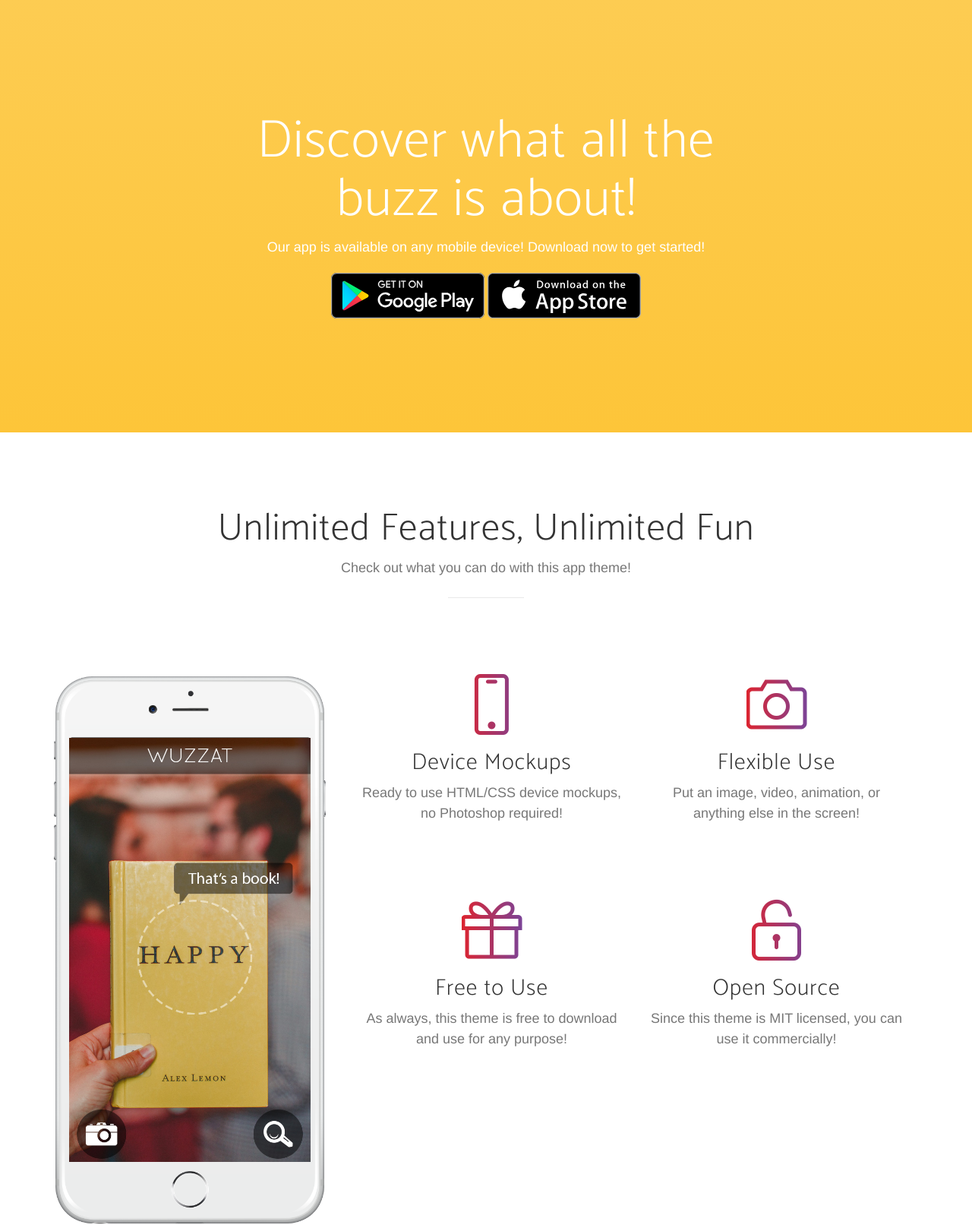
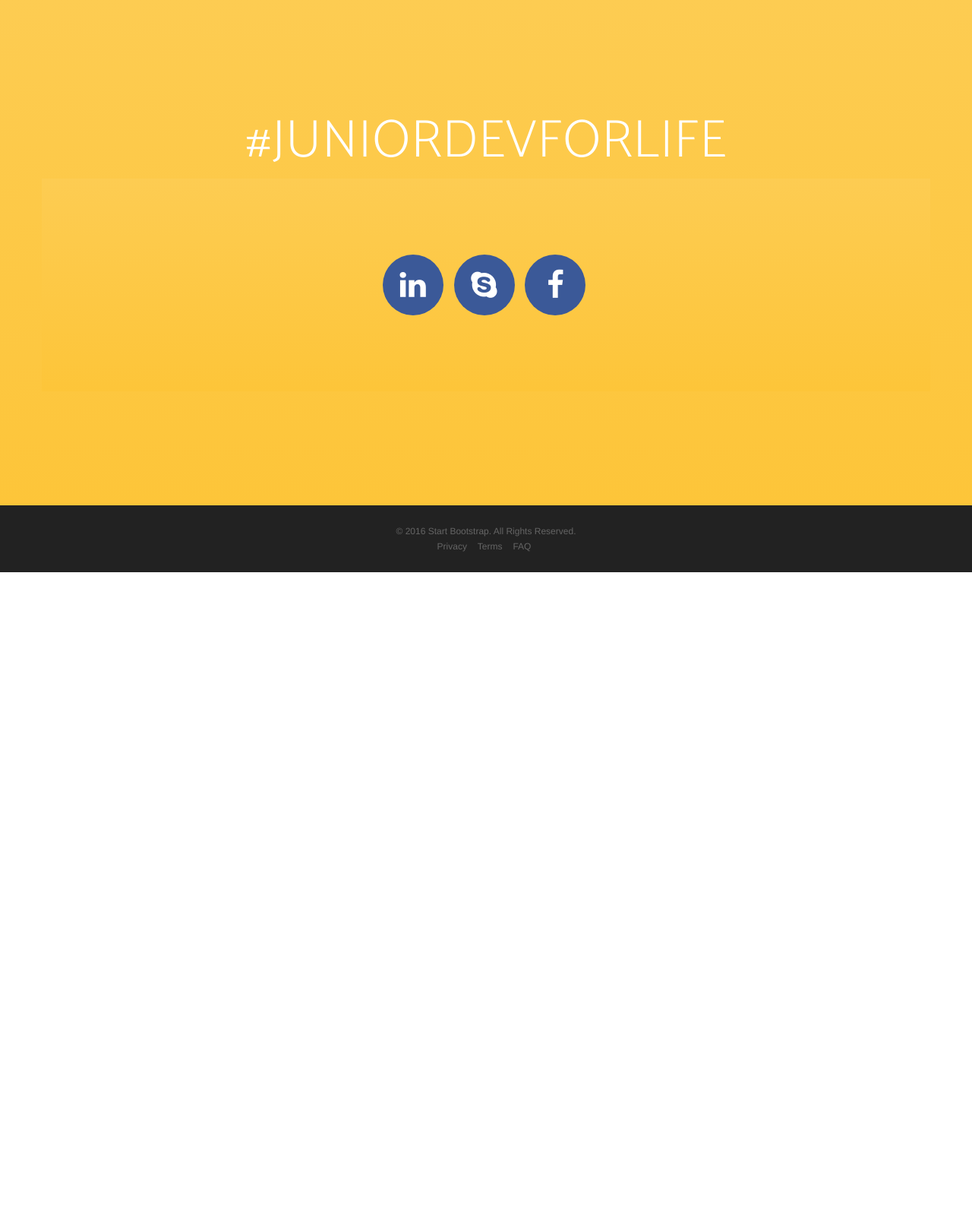
Before and after one commit to atanevski/atanevski.github.io, a website: page index.html in a window 1280 px wide. Shown: the part 802-2414 px from the top of the page at 76% size. After the commit the page ends 1555 px from the top, so only its background shows below. Drawn offline with nearby package versions, Linux system fonts and the light colour scheme; a web font is replaced by a local one.

Commit message:
changes v5

```diff
--- a/index.html
+++ b/index.html
@@ -51,14 +51,11 @@
             <!-- Collect the nav links, forms, and other content for toggling -->
             <div class="collapse navbar-collapse" id="bs-example-navbar-collapse-1">
                 <ul class="nav navbar-nav navbar-right">
-                    <li>
-                        <a class="page-scroll" href="#download">CV</a>
+                                        <li>
+                        <a class="page-scroll" href="#page-top">Home</a>
                     </li>
                     <li>
-                        <a class="page-scroll" href="#features">Features</a>
-                    </li>
-                    <li>
-                        <a class="page-scroll" href="#contact">Contact</a>
+                        <a class="page-scroll" href="#contact">About Me</a>
                     </li>
                 </ul>
             </div>
@@ -73,22 +70,18 @@
                 <div class="col-sm-7">
                     <div class="header-content">
                         <div class="header-content-inner">
-                            <h3>Hello there,</h3>
-                            <h4>Looking for Full-stack ASP.NET MVC Developer?</h1>
-                            <a href="CV.html" class="btn btn-outline btn-xl page-scroll">Check my CV</a>
+                            <h4>Looking for ASP.NET Web Developer?</h4>
+                            <a href="CV.html" class="btn btn-outline btn-xl page-scroll">Grab my CV</a>
                         </div>
                     </div>
                 </div>
                 <div class="col-sm-5">
                     <div class="device-container">
-                        <div class="device-mockup iphone6_plus portrait white">
-                            <div class="device">
+                        <div class="device-mockup surface">
+                            <div class="device" style="top:50%">
                                 <div class="screen">
                                     <!-- Demo image for screen mockup, you can put an image here, some HTML, an animation, video, or anything else! -->
-                                    <img src="img/demo-screen-1.jpg" class="img-responsive" alt="">
-                                </div>
-                                <div class="button">
-                                    <!-- You can hook the "home button" to some JavaScript events or just remove it -->
+
                                 </div>
                             </div>
                         </div>
@@ -102,108 +95,30 @@
         <div class="container">
             <div class="row">
                 <div class="col-md-8 col-md-offset-2">
-                    <h2 class="section-heading">Discover what all the buzz is about!</h2>
-                    <p>Our app is available on any mobile device! Download now to get started!</p>
-                    <div class="badges">
-                        <a class="badge-link" href="#"><img src="img/google-play-badge.svg" alt=""></a>
-                        <a class="badge-link" href="#"><img src="img/app-store-badge.svg" alt=""></a>
+                    <h2 class="section-heading"><a href="https://twitter.com/search?q=%23juniordevforlife&src=typd" style="color:white">#JUNIORDEVFORLIFE</a></h2>
+                </div>
+            </div>
+            <div class="row">
+                <section id="contact" class="contact bg-primary">
+                    <div class="container">
+                        <ul class="list-inline list-social">
+                            <li class="social-facebook">
+                                <a href="https://mk.linkedin.com/in/aleksandartanevski"><i class="fa fa-linkedin"></i></a>
+                            </li>
+                            <li class="social-facebook">
+                                <a href="skype:aleksandar.tanevski@outlook.com?add"><i class="fa fa-skype"></i></a>
+                            </li>
+                            <li class="social-facebook">
+                                <a href="https://www.facebook.com/aleksandartanes"><i class="fa fa-facebook"></i></a>
+                            </li>
+                        </ul>
                     </div>
-                </div>
+                </section>
             </div>
         </div>
     </section>
 
-    <section id="features" class="features">
-        <div class="container">
-            <div class="row">
-                <div class="col-lg-12 text-center">
-                    <div class="section-heading">
-                        <h2>Unlimited Features, Unlimited Fun</h2>
-                        <p class="text-muted">Check out what you can do with this app theme!</p>
-                        <hr>
-                    </div>
-                </div>
-            </div>
-            <div class="row">
-                <div class="col-md-4">
-                    <div class="device-container">
-                        <div class="device-mockup iphone6_plus portrait white">
-                            <div class="device">
-                                <div class="screen">
-                                    <!-- Demo image for screen mockup, you can put an image here, some HTML, an animation, video, or anything else! -->
-                                    <img src="img/demo-screen-1.jpg" class="img-responsive" alt=""> </div>
-                                <div class="button">
-                                    <!-- You can hook the "home button" to some JavaScript events or just remove it -->
-                                </div>
-                            </div>
-                        </div>
-                    </div>
-                </div>
-                <div class="col-md-8">
-                    <div class="container-fluid">
-                        <div class="row">
-                            <div class="col-md-6">
-                                <div class="feature-item">
-                                    <i class="icon-screen-smartphone text-primary"></i>
-                                    <h3>Device Mockups</h3>
-                                    <p class="text-muted">Ready to use HTML/CSS device mockups, no Photoshop required!</p>
-                                </div>
-                            </div>
-                            <div class="col-md-6">
-                                <div class="feature-item">
-                                    <i class="icon-camera text-primary"></i>
-                                    <h3>Flexible Use</h3>
-                                    <p class="text-muted">Put an image, video, animation, or anything else in the screen!</p>
-                                </div>
-                            </div>
-                        </div>
-                        <div class="row">
-                            <div class="col-md-6">
-                                <div class="feature-item">
-                                    <i class="icon-present text-primary"></i>
-                                    <h3>Free to Use</h3>
-                                    <p class="text-muted">As always, this theme is free to download and use for any purpose!</p>
-                                </div>
-                            </div>
-                            <div class="col-md-6">
-                                <div class="feature-item">
-                                    <i class="icon-lock-open text-primary"></i>
-                                    <h3>Open Source</h3>
-                                    <p class="text-muted">Since this theme is MIT licensed, you can use it commercially!</p>
-                                </div>
-                            </div>
-                        </div>
-                    </div>
-                </div>
-            </div>
-    </section>
 
-    <section class="cta">
-        <div class="cta-content">
-            <div class="container">
-                <h2>Stop waiting.<br>Start building.</h2>
-                <a href="#contact" class="btn btn-outline btn-xl page-scroll">Let's Get Started!</a>
-            </div>
-        </div>
-        <div class="overlay"></div>
-    </section>
-
-    <section id="contact" class="contact bg-primary">
-        <div class="container">
-            <h2>We <i class="fa fa-heart"></i> new friends!</h2>
-            <ul class="list-inline list-social">
-                <li class="social-twitter">
-                    <a href="#"><i class="fa fa-twitter"></i></a>
-                </li>
-                <li class="social-facebook">
-                    <a href="#"><i class="fa fa-facebook"></i></a>
-                </li>
-                <li class="social-google-plus">
-                    <a href="#"><i class="fa fa-google-plus"></i></a>
-                </li>
-            </ul>
-        </div>
-    </section>
 
     <footer>
         <div class="container">
```
Also changed, not shown: img/vman.jpg (added), img/vs.png (added).
